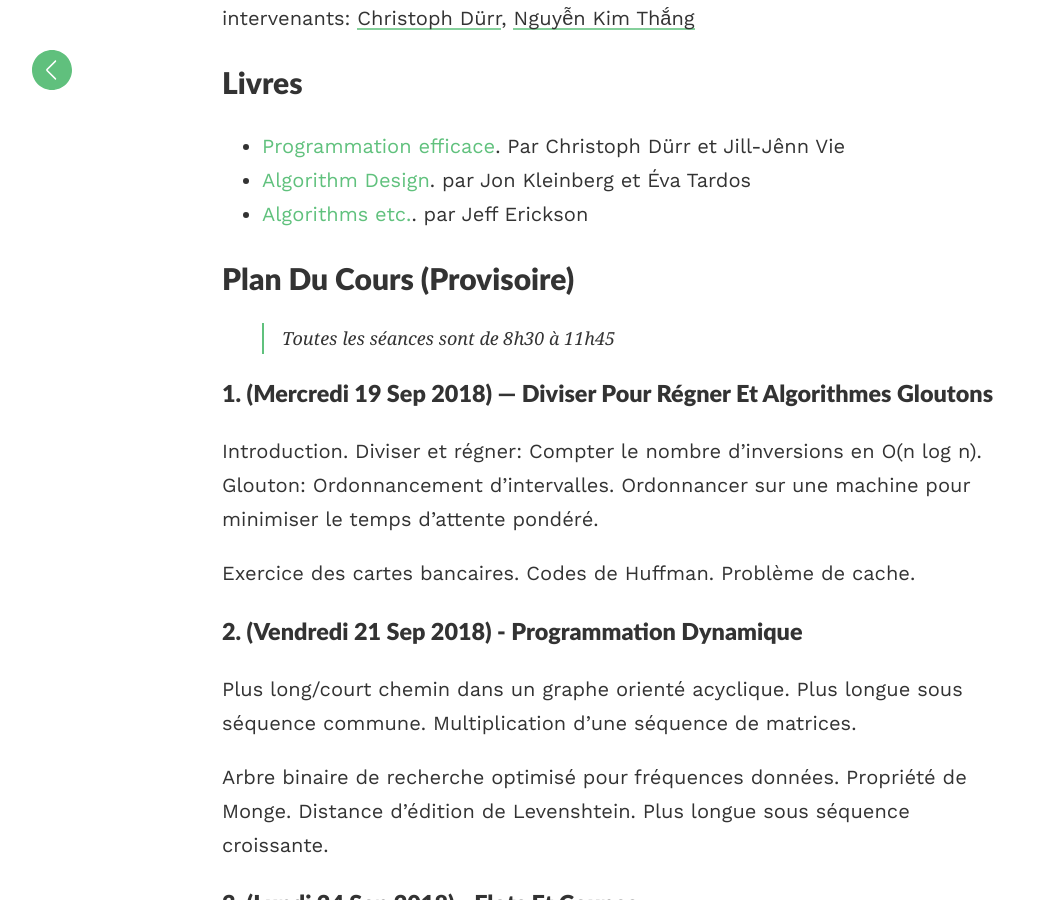
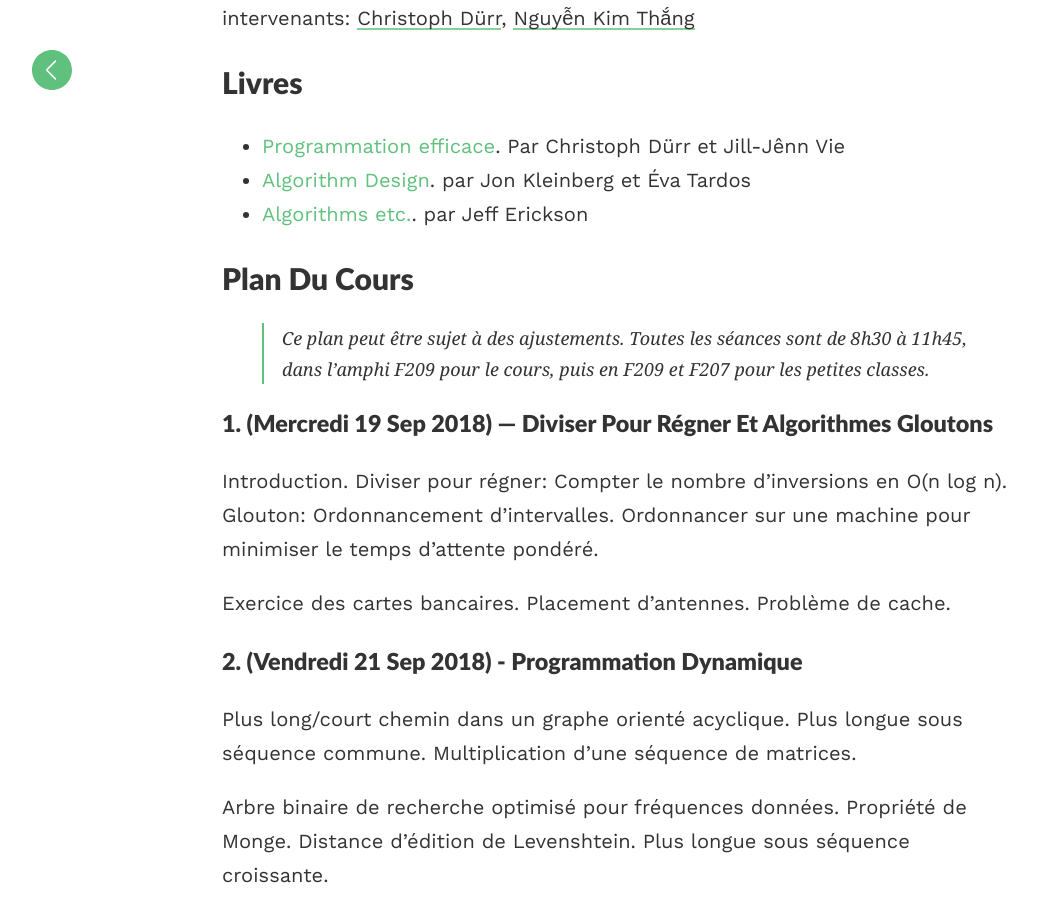
Before and after one commit to xtof-durr/xtof-durr.github.io, a Jekyll site: the page built from ALG/index.md, in a window 1280 px wide and 900 px high, scrolled down 455 px. Shown: the whole window, without its empty margins (18-1055 px from the left). Built offline with Jekyll 4.4.1, drawn with Linux system fonts in a browser that asks for light colours; our own code applies the rules of GitHub Pages for plain Markdown files; some of the changed text lies outside the part shown.

Commit message:
typos-index

```diff
--- a/ALG/index.md
+++ b/ALG/index.md
@@ -12,17 +12,18 @@ intervenants: [Christoph Dürr](http://www-desir.lip6.fr/~durrc/), [Nguyễn Kim
 - [Algorithm Design](http://www.cs.princeton.edu/~wayne/kleinberg-tardos/). par Jon Kleinberg et Éva Tardos
 - [Algorithms etc.](http://jeffe.cs.illinois.edu/teaching/algorithms/). par Jeff Erickson
 
-# Plan du cours (provisoire)
+# Plan du cours
 
-> Toutes les séances sont de 8h30 à 11h45
+> Ce plan peut être sujet à des ajustements.
+> Toutes les séances sont de 8h30 à 11h45, dans l'amphi F209 pour le cours, puis en F209 et F207 pour les petites classes.
 
 ### 1. (Mercredi 19 sep 2018) — Diviser pour régner et algorithmes gloutons
 
-Introduction.  Diviser et régner: Compter le nombre d'inversions en O(n log n).
+Introduction.  Diviser pour régner: Compter le nombre d'inversions en O(n log n).
 Glouton: Ordonnancement d'intervalles.  Ordonnancer sur une machine pour minimiser le temps d'attente pondéré.
 
 Exercice des cartes bancaires.
-Codes de Huffman.
+Placement d'antennes.
 Problème de cache.
 
 ### 2. (Vendredi 21 sep 2018) - Programmation dynamique
```
Also changed, not shown: other parts of ALG/index.md (+1 -1 lines).
